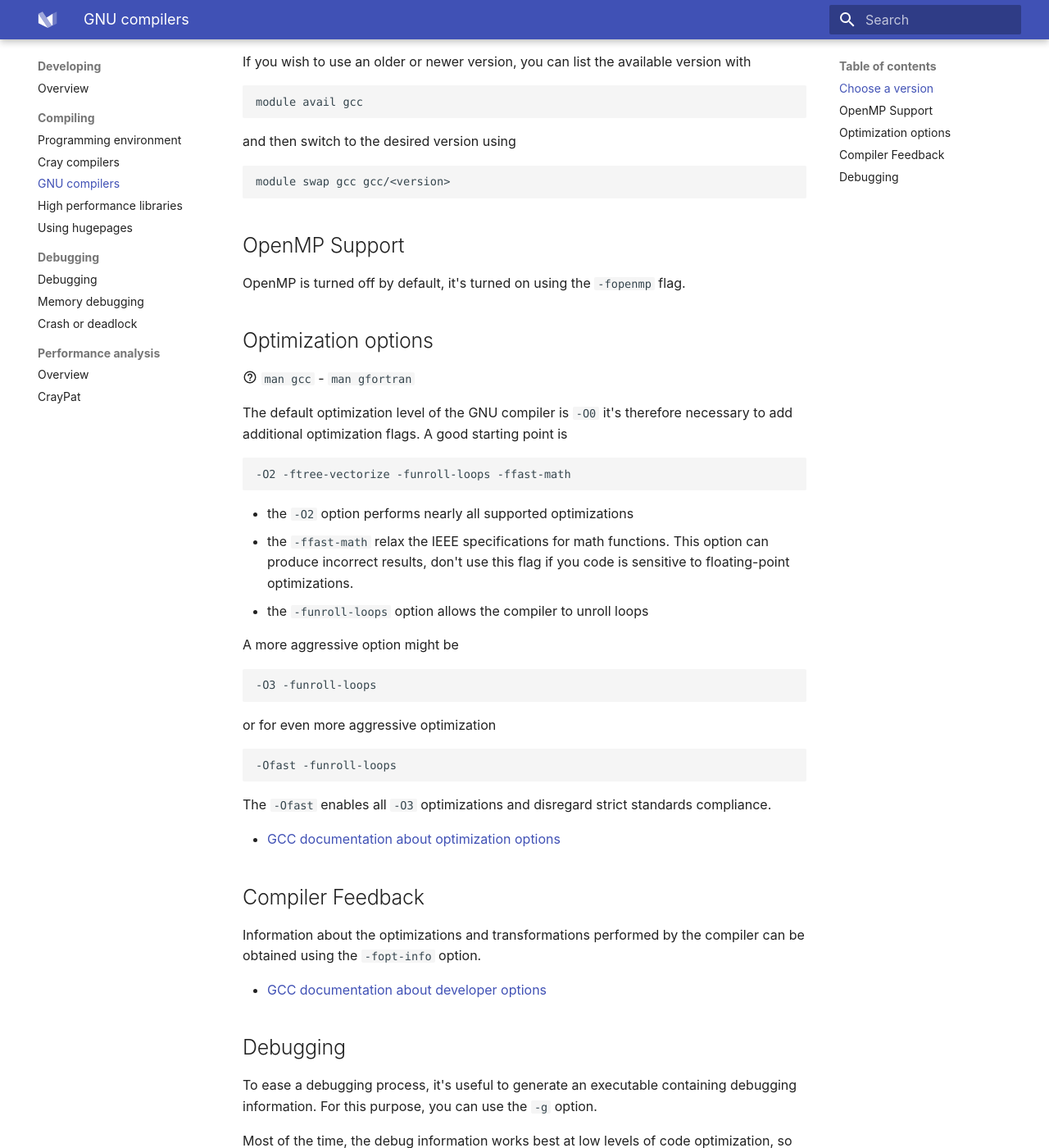
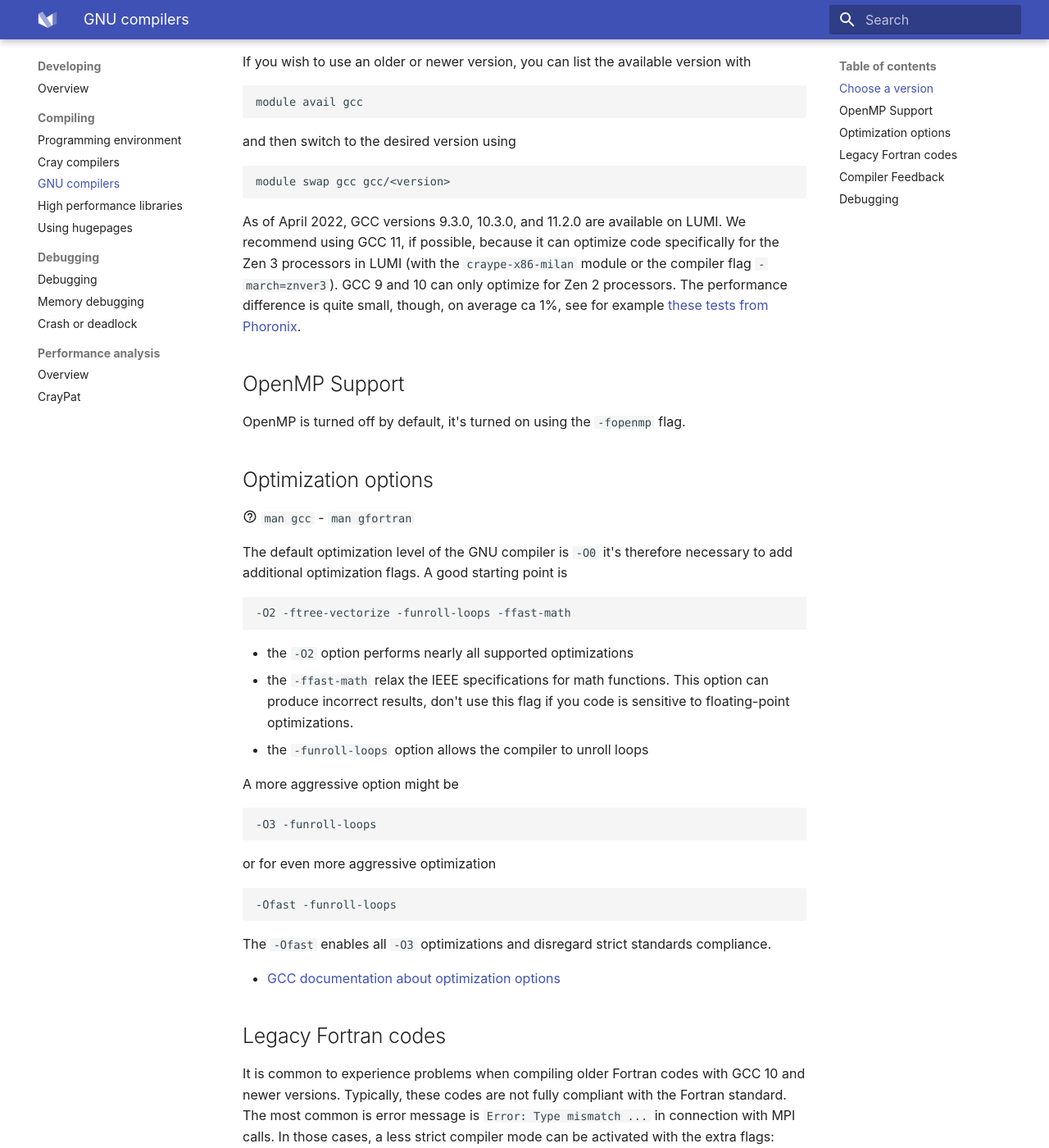
Before and after one commit to Lumi-supercomputer/lumi-userguide, an MkDocs documentation site: the page built from docs/development/compiling/gnu.md, in a window 1280 px wide and 1400 px high, scrolled down 456 px. Shown: the whole window at 82% size. Built offline with MkDocs 1.6.1 and Material for MkDocs 9.7.7, drawn with Linux system fonts in a browser that asks for light colours; some of the changed text lies outside the part shown.

Commit message:
GCC 11 recommendation and Fortran legacy mode
More information about GCC version, incl GCC 11 recommendation. Add a
tip on the -fallow-argument-mismatch and -std=legacy.

````diff
--- a/docs/development/compiling/gnu.md
+++ b/docs/development/compiling/gnu.md
@@ -32,6 +32,9 @@
 ```
 module swap gcc gcc/<version>
 ```
+
+As of April 2022, GCC versions 9.3.0, 10.3.0, and 11.2.0 are available on LUMI. We recommend using GCC 11, if possible, because it can optimize code specifically for the Zen 3 processors in LUMI (with the `craype-x86-milan` module or the compiler flag `-march=znver3`). GCC 9 and 10 can only optimize for Zen 2 processors. The performance difference is quite small, though, on average ca 1%, see for example [these tests from Phoronix](https://www.phoronix.com/scan.php?page=article&item=amd-znver3-gcc11&num=1).
+
 
 ## OpenMP Support
 
@@ -71,6 +74,20 @@
 
 - [GCC documentation about optimization options][gcc-opt]
 
+## Legacy Fortran codes
+
+It is common to experience problems when compiling older Fortran codes with GCC 10 and newer versions. Typically, these codes are not fully compliant with the Fortran standard. The most common is error message is `Error: Type mismatch ...` in connection with MPI calls.  In those cases, a less strict compiler mode can be activated with the extra flags:
+
+```
+-fallow-argument-mismatch
+```
+
+or
+
+```
+-std=legacy
+```
+
 ## Compiler Feedback
 
 Information about the optimizations and transformations performed by the
````
